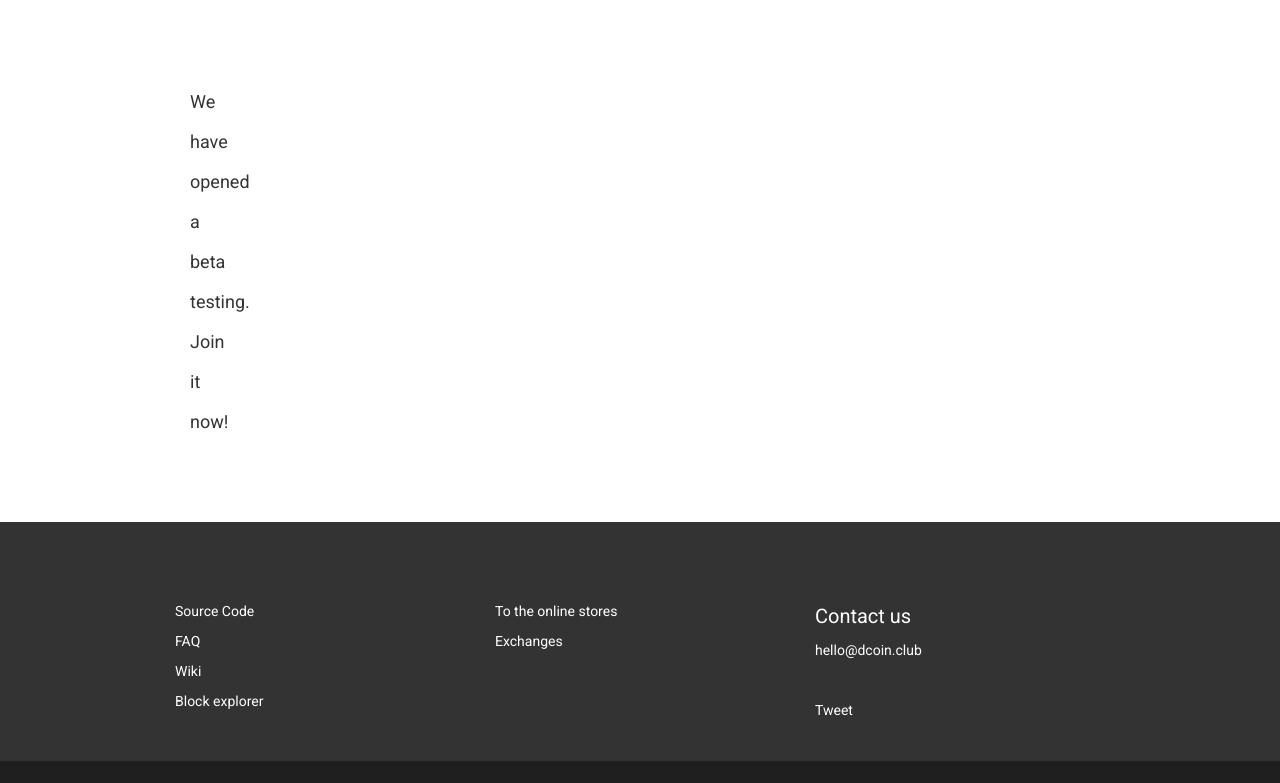
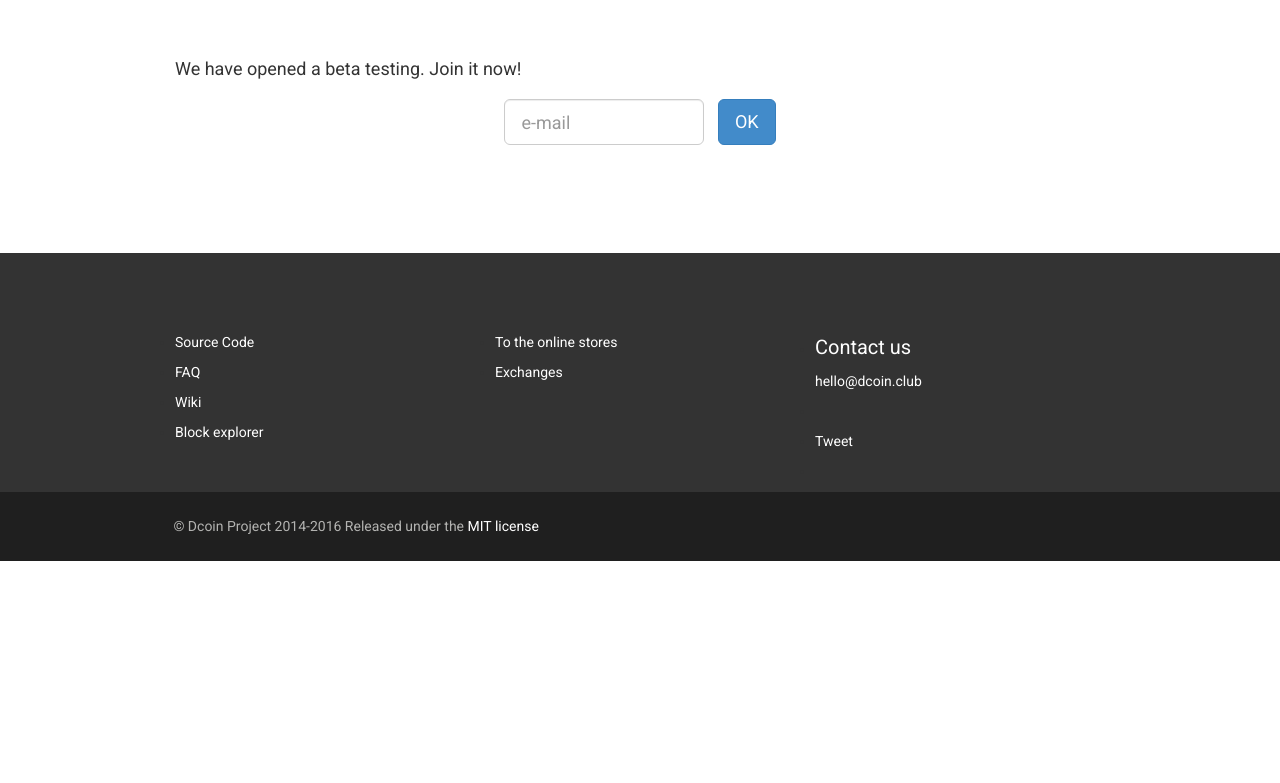
Before and after one commit to dcoin-me/dcoin-me.github.io, a plain HTML site: page en/ios.html in a window 1280 px wide. Shown: the part 275-1058 px from the top of the page. After the commit the page ends 836 px from the top, so only its background shows below. Drawn offline with Linux system fonts and the light colour scheme.

Commit message:
Update ios.html

```diff
--- a/en/ios.html
+++ b/en/ios.html
@@ -88,7 +88,7 @@
 <section id="s2"><a name="s2"></a>
     <div style="min-height: 465px;" class="s2">
         <div class="container">
-        	<div class="span12 col-lg-1 col-centered">
+        	<div class="span12">
 			<h1>Installation on IOS</h1>
 			<p>We have opened a beta testing. Join it now!</p>
     		</div>
```
